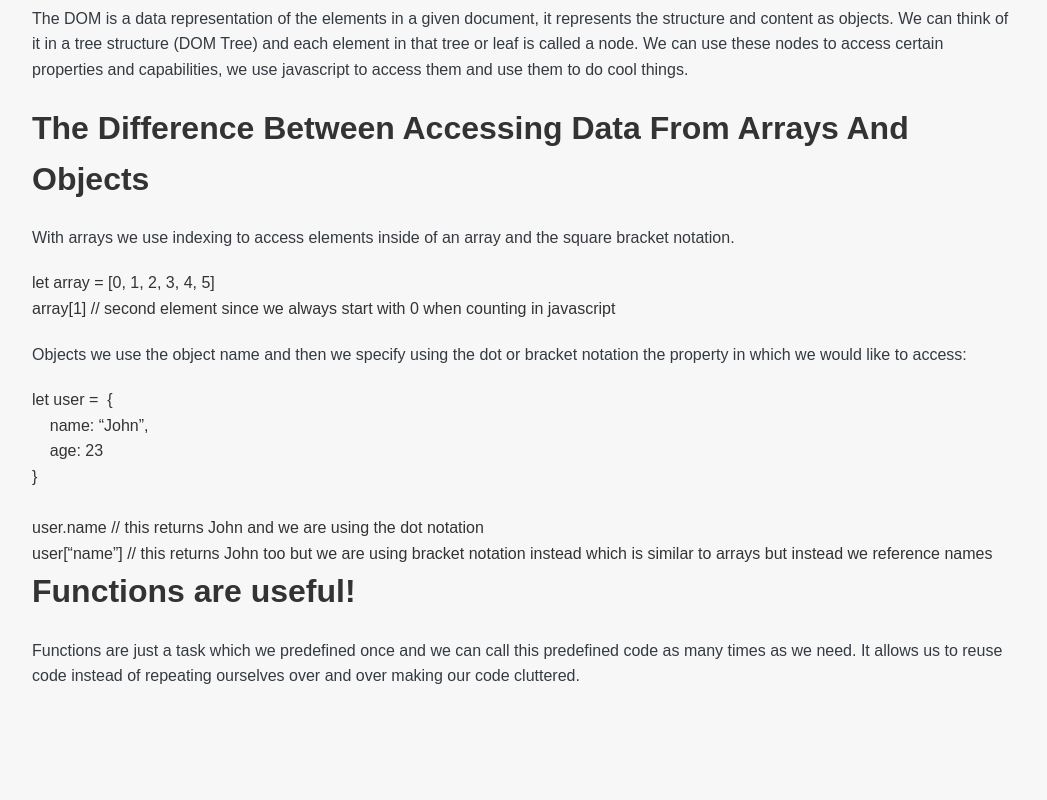
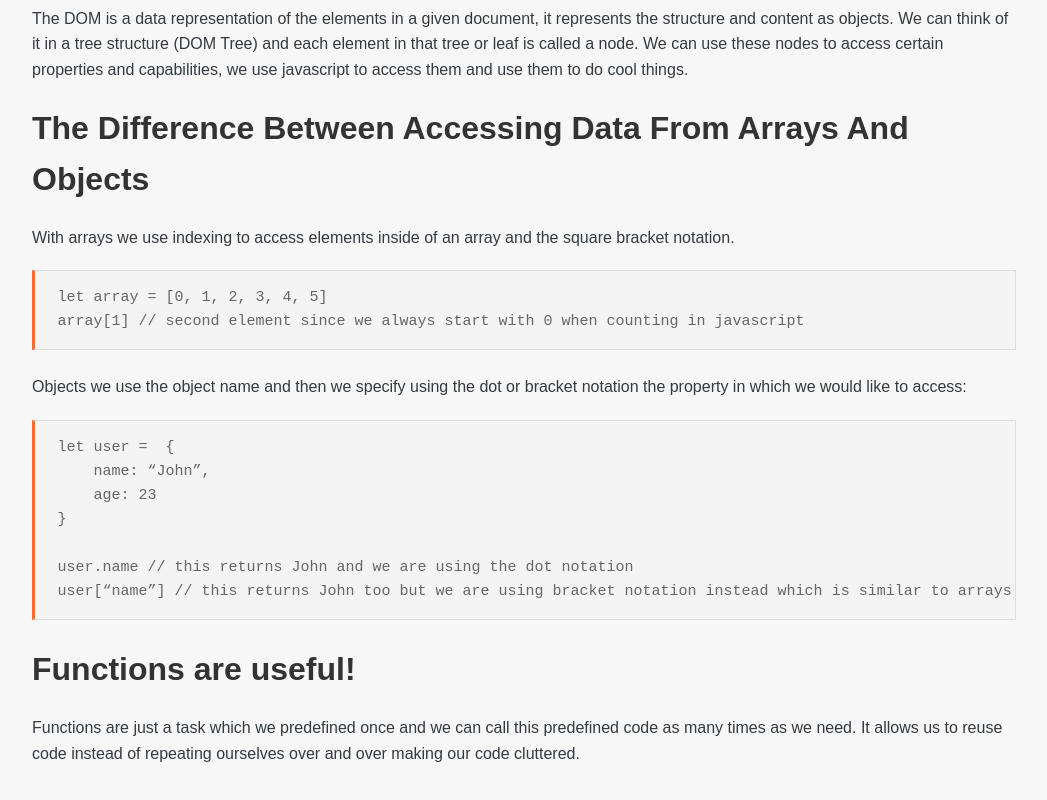
Before and after one commit to josiahwaikari/josiahwaikari.github.io, a plain HTML site: page blog/sprint3_technical.html in a window 1280 px wide. Shown: the part 772-1572 px from the top of the page, without its empty margins (116-1163 px from the left). Before the commit the page ends 1511 px from the top, so only its background shows below. Drawn offline with Linux system fonts and the light colour scheme.

Commit message:
Add code style

```diff
--- a/styles/blog.css
+++ b/styles/blog.css
@@ -76,6 +76,23 @@ body {
     margin-left: 1.5rem;
     list-style-type: decimal;
 }
+
+.blog__post pre {
+    background: #f4f4f4;
+    border: 1px solid #ddd;
+    border-left: 3px solid #f36d33;
+    color: #666;
+    page-break-inside: avoid;
+    font-family: monospace;
+    font-size: 15px;
+    line-height: 1.6;
+    margin-bottom: 1.6em;
+    max-width: 100%;
+    overflow: auto;
+    padding: 1em 1.5em;
+    display: block;
+    word-wrap: break-word;
+}
 a.name:link, a.name:visited {
     color: rgb(255, 99, 8);
     text-decoration: none;
```
